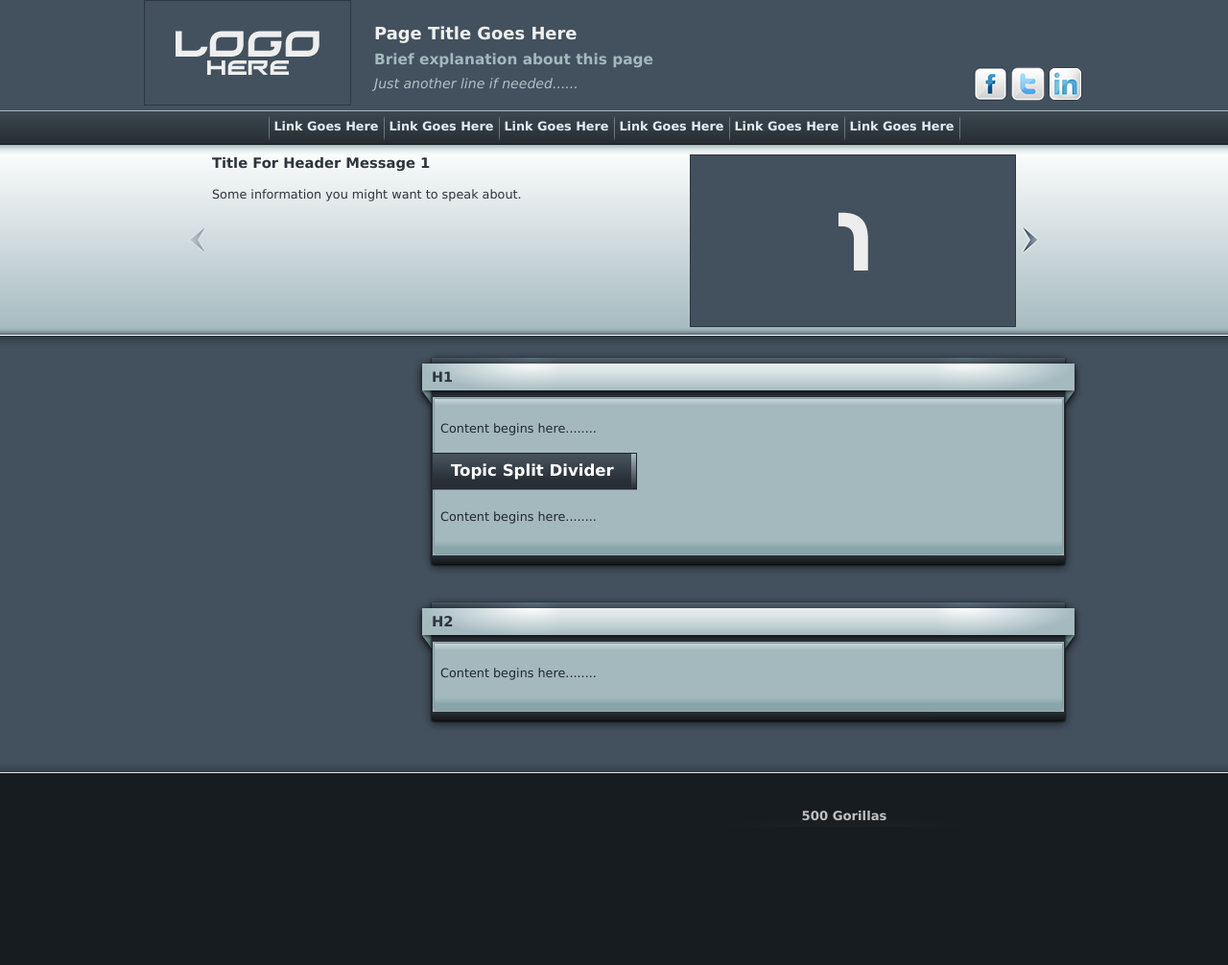
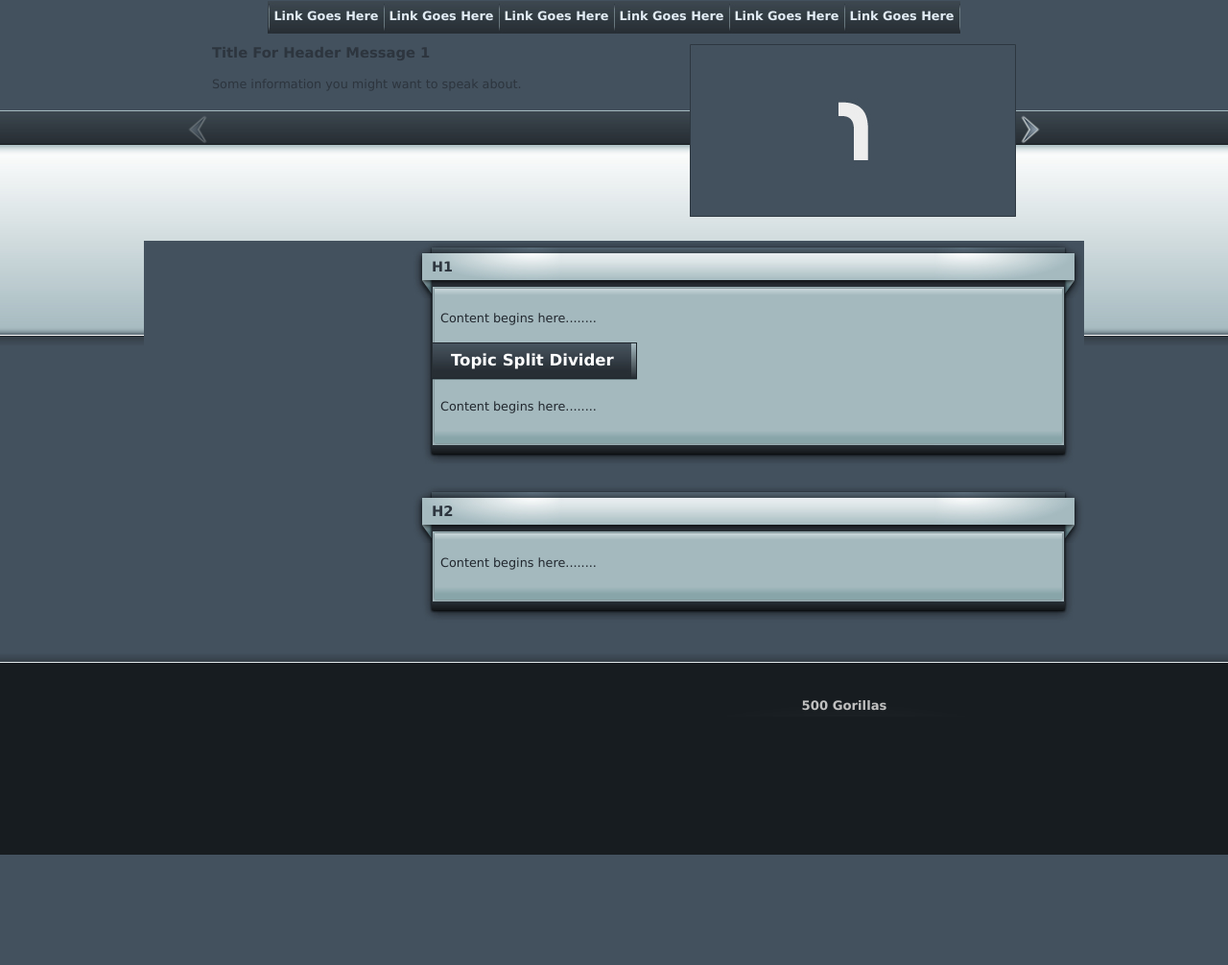
Before and after one commit to Cantorolli/AGR_website, a plain HTML site: page index.html in a window 1280 px wide. Shown: the whole page at 96% size. After the commit the page ends 891 px from the top, so only its background shows below. Drawn offline with Linux system fonts and the light colour scheme.

Commit message:
Update index.html

```diff
--- a/index.html
+++ b/index.html
@@ -53,38 +53,6 @@
 
 
 
-
-
-
-<div id="head"><a name="top"></a>
-
-
-	<div id="logo"><a href="#"><img alt="" height="110" src="theme/logo-here.jpg" width="216" style="border:0px" title="Home Page"/></a></div>
-
-
-	<div id="head-mid">
-
-		<p class="header-line1">Page Title Goes Here</p>
-		<p class="header-line2">Brief explanation about this page</p>
-		<p class="header-line3">Just another line if needed......</p>
-
-	</div>
-
-
-
-	<div id="head-right">
-		<div class="social-networks">
-			<ul>
-				<li><a class="FBlink" href="#" target="_blank"></a></li>
-				<li><a class="TWlink" href="#" target="_blank"></a></li>
-				<li><a class="LIlink" href="#" target="_blank"></a></li>
-			</ul>
-		</div>
-	</div>
-
-	<div class="clear-B"></div>
-
-</div>
 
 
 
```
